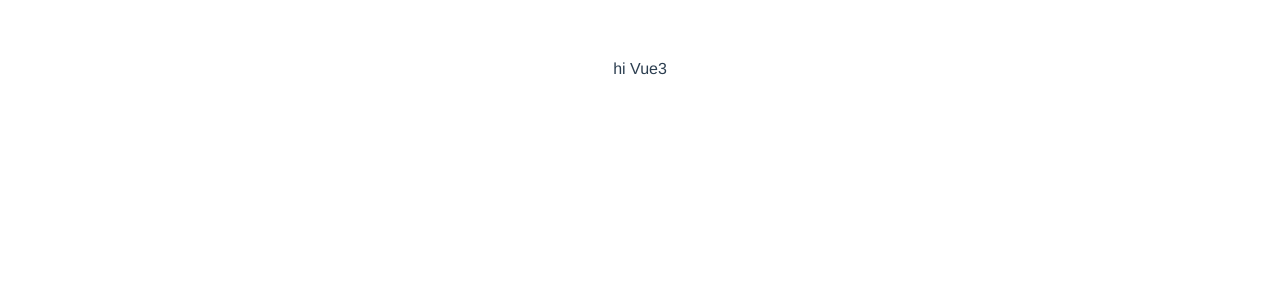
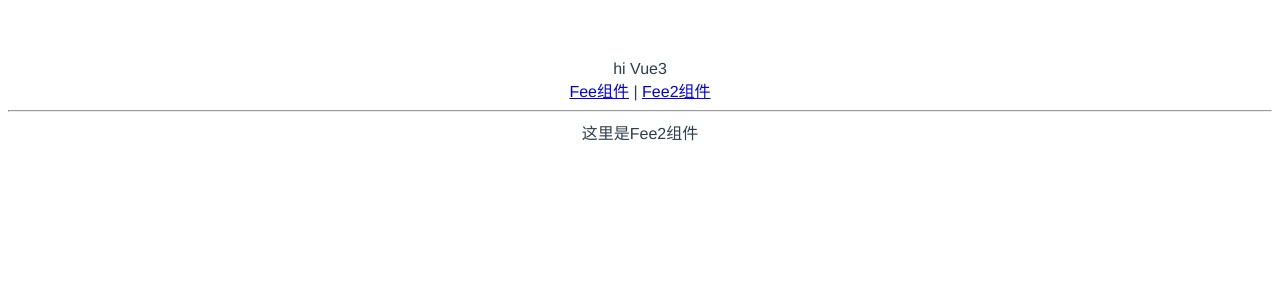
Before and after one commit to feelonewong/Vue3Wheel, a Vue app: page /xxx in a window 1280 px wide. Before the commit this address had no page. Shown: the top 300 px of the page. Built offline with nearby package versions, Linux system fonts and the light colour scheme.

Commit message:
init vue router

```diff
--- a/index.html
+++ b/index.html
@@ -8,6 +8,6 @@
 </head>
 <body>
   <div id="app"></div>
-  <script type="module" src="/src/main.js"></script>
+  <script type="module" src="/src/main.ts"></script>
 </body>
 </html>
--- a/src/App.vue
+++ b/src/App.vue
@@ -1,5 +1,9 @@
 <template>
   <div>hi Vue3</div>
+  <router-link to="/">Fee组件</router-link> |
+  <router-link to="/xxx">Fee2组件</router-link>
+  <hr>
+
   <router-view></router-view>
 </template>
 
--- /dev/null
+++ b/src/components/Fee2.vue
@@ -0,0 +1,5 @@
+<template>
+    <div>
+        这里是Fee2组件
+    </div>
+</template>
--- a/src/main.ts
+++ b/src/main.ts
@@ -2,6 +2,8 @@
 import App from './App.vue';
 import './index.css';
 import Fee from "./components/Fee.vue";
+import Fee2 from "./components/Fee2.vue";
+
 import { createWebHistory, createRouter } from "vue-router";
 
 
@@ -9,7 +11,8 @@
 const router = createRouter({
     history: history,
     routes:[
-        {path: "/", component:Fee}
+        {path: "/", component:Fee},
+        {path:"/xxx", component:Fee2}
     ]
 })
 const app = createApp(App);
```
